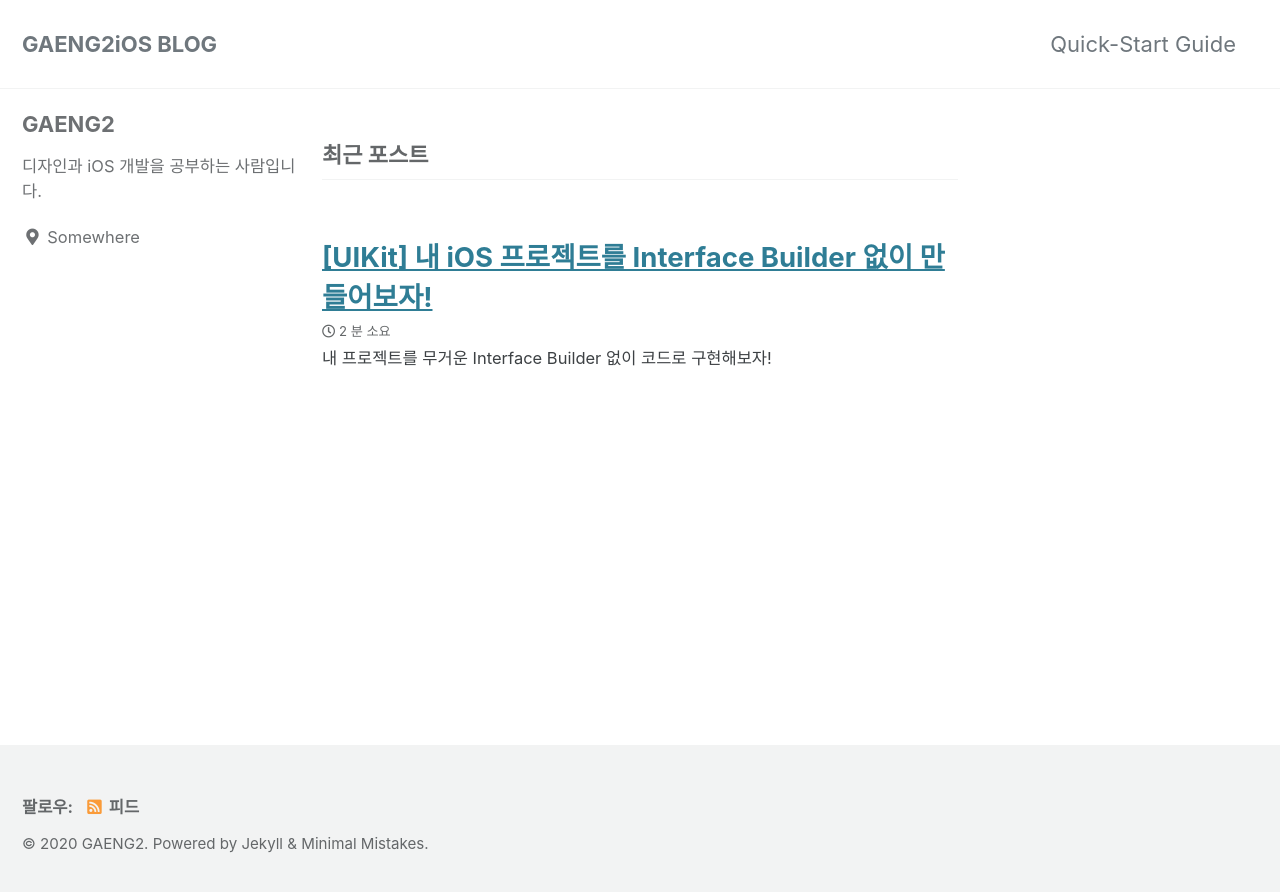
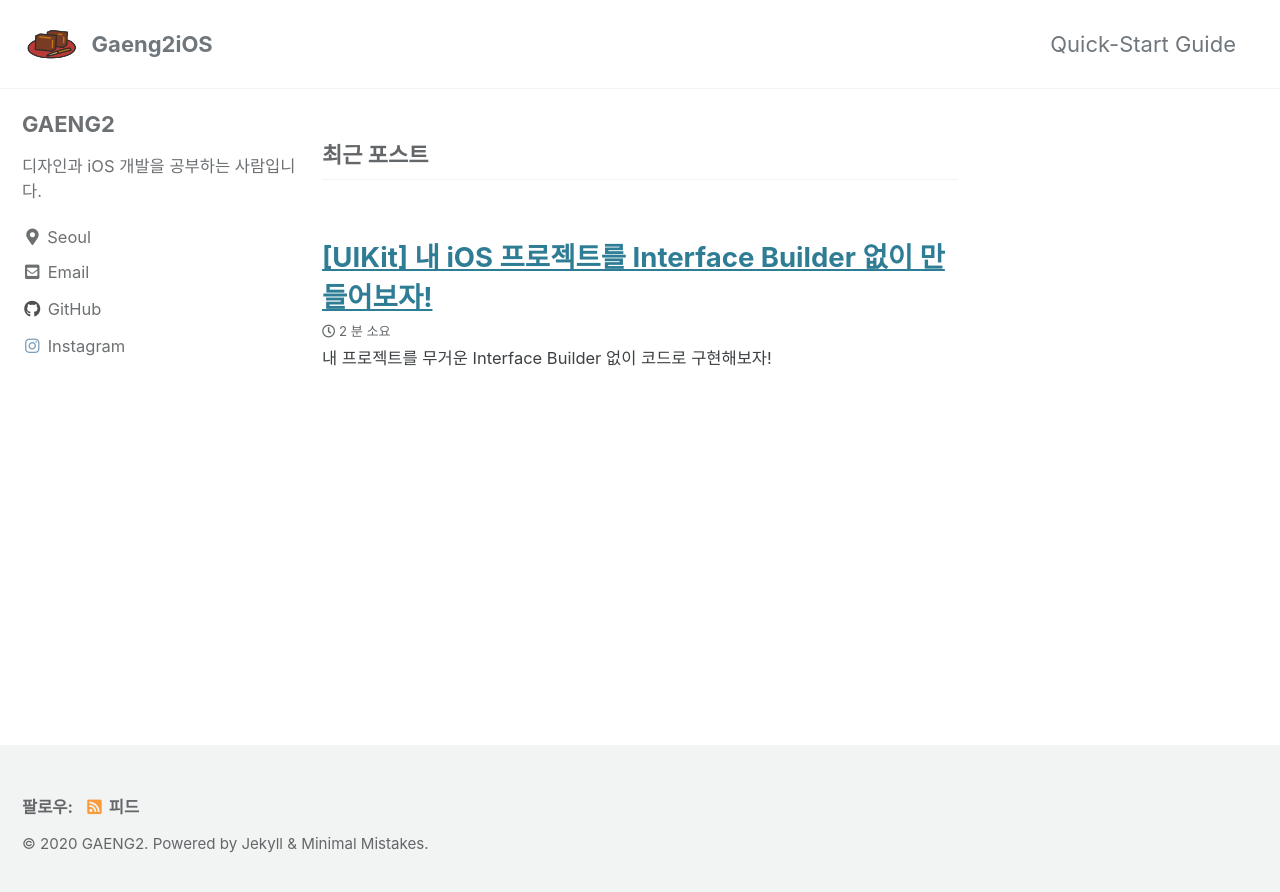
Before and after one commit to gaeng2y/gaeng2y.github.io, a Jekyll site: the page built from index.html, in a window 1280 px wide. Shown: the top 892 px of the page. Built offline with Jekyll 4.4.1, drawn with Linux system fonts in a browser that asks for light colours; cached includes are drawn as plain includes; the list of posts is cut into pages by our own code.

Commit message:
info change

```diff
--- a/_config.yml
+++ b/_config.yml
@@ -16,16 +16,16 @@ minimal_mistakes_skin    : "default" # "air", "aqua", "contrast", "dark", "dirt"
 
 # Site Settings
 locale                   : "ko-KR"
-title                    : "GAENG2iOS BLOG"
+title                    : "Gaeng2iOS"
 title_separator          : "-"
 subtitle                 : # site tagline that appears below site title in masthead
 name                     : "GAENG2"
-description              : "디자인과 iOS 개발을 공부하는 사람입니다. \nSWMaestro 11th Mentee\nEmail: gaeng1107@gmail.com\nGithub: https://github.com/g4eng\nBlog: https://g4eng.github.io/\nLinkedIn: https://www.linkedin.com/in/g4eng/"
-url                      : # the base hostname & protocol for your site e.g. "https://mmistakes.github.io"
+description              : "디자인과 iOS 개발을 공부하는 사람입니다."
+url                      : "https://g4eng.github.io"
 baseurl                  : # the subpath of your site, e.g. "/blog"
-repository               : # GitHub username/repo-name e.g. "mmistakes/minimal-mistakes"
-teaser                   : # path of fallback teaser image, e.g. "/assets/images/500x300.png"
-logo                     : # path of logo image to display in the masthead, e.g. "/assets/images/88x88.png"
+repository               : "g4eng/g4eng.github.io"
+teaser                   : "/assets/images/Macintosh_128k_transparency.png"
+logo                     : "/assets/images/gaeng-removebg.png"
 masthead_title           : # overrides the website title displayed in the masthead, use " " for no title
 # breadcrumbs            : false # true, false (default)
 words_per_minute         : 200
@@ -96,12 +96,12 @@ author:
   name             : "GAENG2"
   avatar           : # path of avatar image, e.g. "/assets/images/bio-photo.jpg"
   bio              : "디자인과 iOS 개발을 공부하는 사람입니다."
-  location         : "Somewhere"
+  location         : "Seoul"
   email            :
   links:
     - label: "Email"
       icon: "fas fa-fw fa-envelope-square"
-      # url: "mailto:gaeng2@kakao.com"
+      url: "mailto:gaeng2@kakao.com"
     - label: "Website"
       icon: "fas fa-fw fa-link"
       # url: "https://g4eng.github.io"
@@ -113,10 +113,10 @@ author:
       # url: "https://facebook.com/"
     - label: "GitHub"
       icon: "fab fa-fw fa-github"
-      # url: "https://github.com/g4eng"
+      url: "https://github.com/g4eng"
     - label: "Instagram"
       icon: "fab fa-fw fa-instagram"
-      # url: "https://instagram.com/gaeng2y"
+      url: "https://instagram.com/gaeng2cook"
 
 # Site Footer
 footer:
```
Also changed, not shown: assets/images/Macintosh_128k_transparency.png (added), assets/images/gaeng-removebg.png (added), 7 other files.
